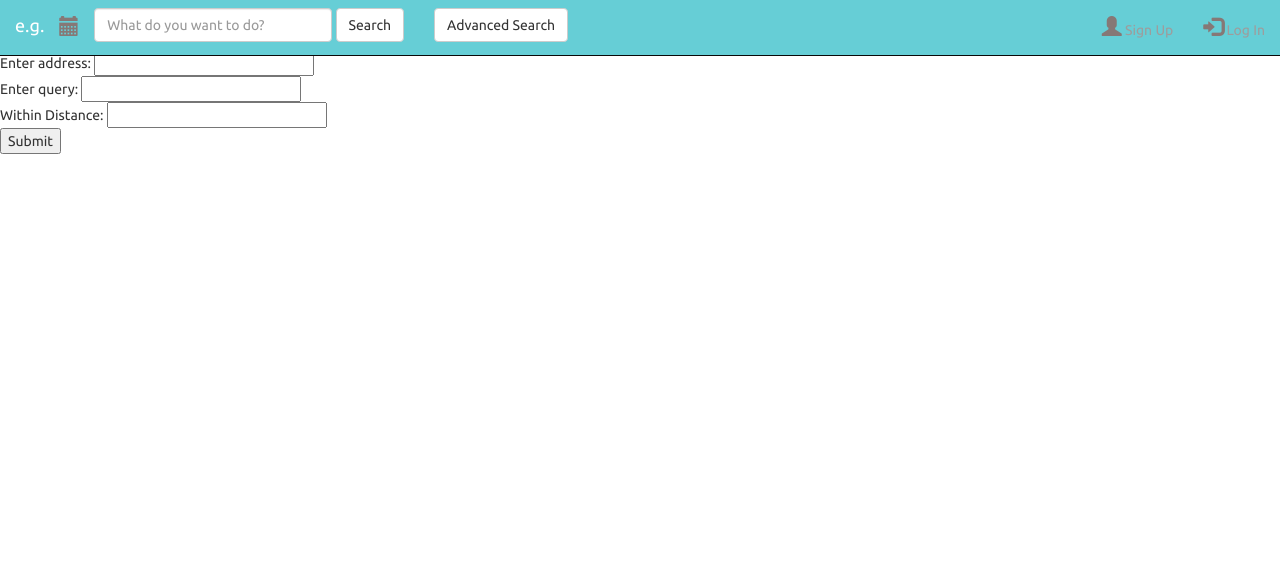
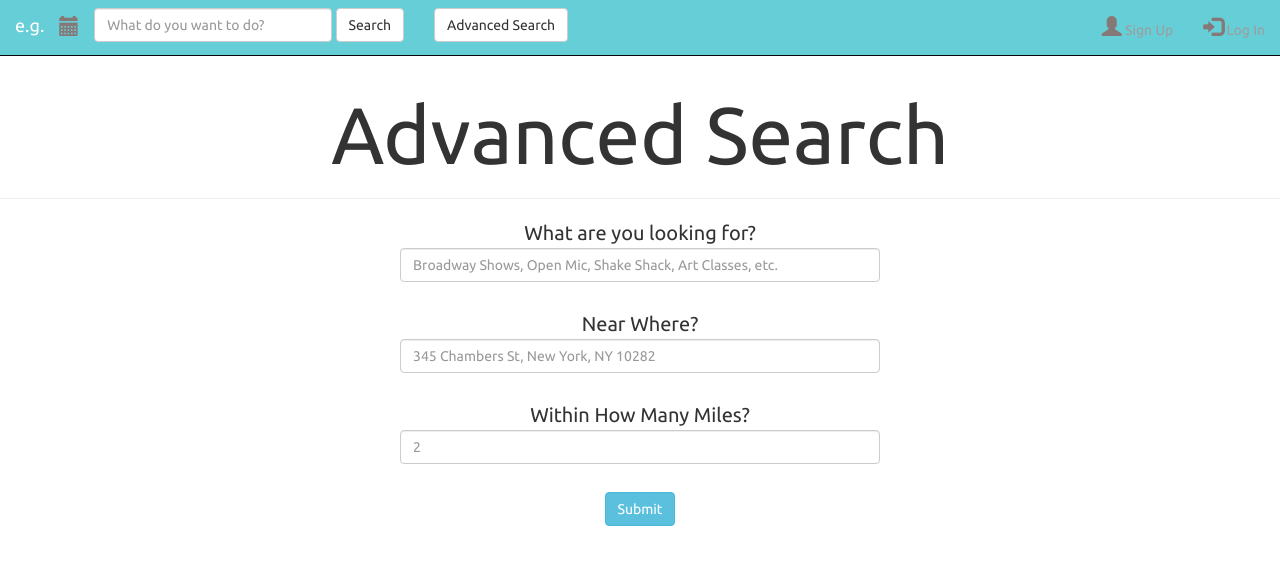
Before and after one commit to ykadir42/tbmagestic, a Flask app: page /advancedsearch in a window 1280 px wide. Shown: the top 565 px of the page. Run offline with Flask 2, Linux system fonts and the light colour scheme; some libraries are stand-ins or nearby versions.

Commit message:
Added to eventbrite stuff

```diff
--- a/templates/advancedsearch.html
+++ b/templates/advancedsearch.html
@@ -2,21 +2,48 @@
 {% block content %}
 
 <html>
-  <form action="/advancedresults" method="GET">
-      Enter address:
-      <input type="text" name="address">
+  <style>
+    h1 {
+    font-size: 80px;
+    }
+
+    .questions {
+    margin-left:400px;
+    margin-right: 400px;
+    font-size:20px;
+    }
+  </style>
+
+  <center>
+    <body>
       <br>
-      Enter query:
-      <input type="text" name="query">
-      <br>
-      Within Distance:
-      <input type="text" name="radius">
-      <br>
-      <input type="submit">
-  </form>
+      <h1> Advanced Search </h1>
+      <hr class="my-4">
+      <div class="questions">
+	<form action="/advancedresults" method="GET">
+	  <div class="form-group">
+	    What are you looking for?
+	    <input type="text" class="form-control" name="inputQuery" placeholder="Broadway Shows, Open Mic, Shake Shack, Art Classes, etc.">
+
+	    <br>
+
+	    Near Where?
+	    <input type="text" class="form-control" name="inputAddress" placeholder="345 Chambers St, New York, NY 10282">
+
+	    <br>
+
+	    Within How Many Miles?
+	    <input type="number" class="form-control" name="inputRadius" placeholder="2">
+
+	    <br>
+	    <button type="submit" class="btn btn-info"> Submit </button>
+	  </div>
+	</form>
+      </div>
+    </body>
+  </center>
 </html>
 
 
 
-
 {% endblock content %}
```
Also changed, not shown: 2 other files.
